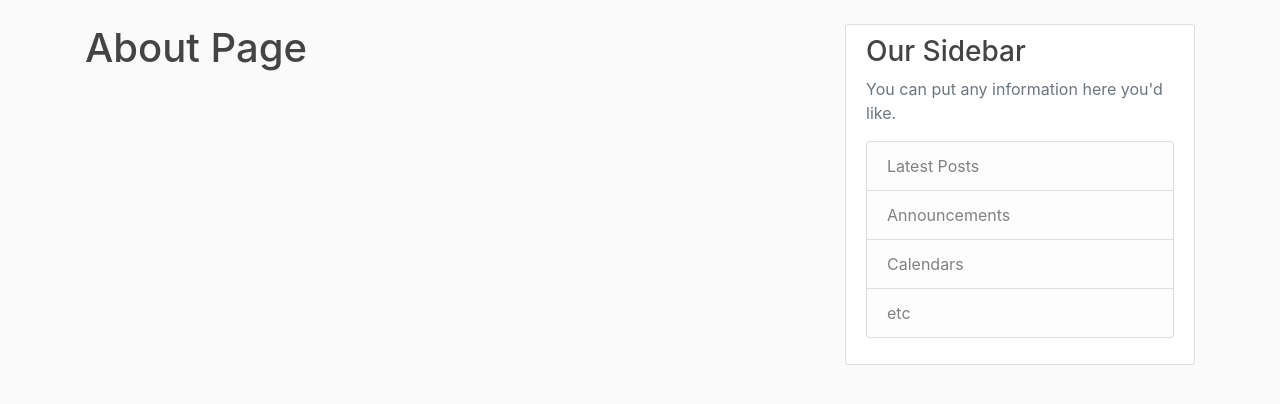
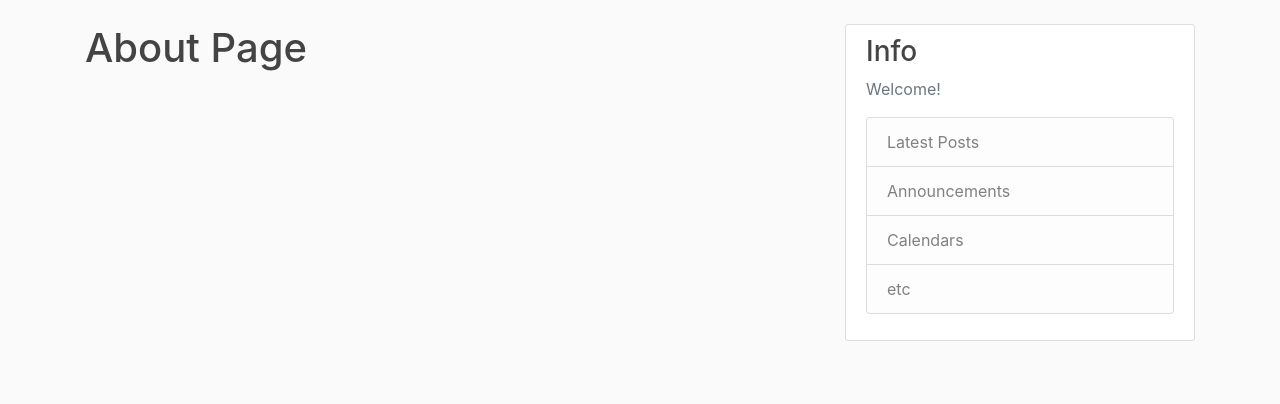
Before and after one commit to jsc723/web_server, a Flask app: page /about in a window 1280 px wide. Shown: the part 56-460 px from the top of the page. Run offline with Flask 2, Linux system fonts and the light colour scheme; parts of the project's set-up code (start-up, migrations or seed data) failed here and were passed over; some libraries are stand-ins or nearby versions.

Commit message:
update layout

```diff
--- a/flaskblog/templates/layout.html
+++ b/flaskblog/templates/layout.html
@@ -11,9 +11,9 @@
     <link rel="stylesheet" type="text/css" href="{{ url_for('static', filename='main.css') }}">
 
     {% if title %}
-        <title>Flask Blog - {{ title }}</title>
+        <title>JSCCSJ Web Service - {{ title }}</title>
     {% else %}
-        <title>Flask Blog</title>
+        <title>JSCCSJ Web Service</title>
     {% endif %}
 </head>
 <body>
@@ -60,8 +60,8 @@
         </div>
         <div class="col-md-4">
           <div class="content-section">
-            <h3>Our Sidebar</h3>
-            <p class='text-muted'>You can put any information here you'd like.
+            <h3>Info</h3>
+            <p class='text-muted'>Welcome!
               <ul class="list-group">
                 <li class="list-group-item list-group-item-light">Latest Posts</li>
                 <li class="list-group-item list-group-item-light">Announcements</li>
```
